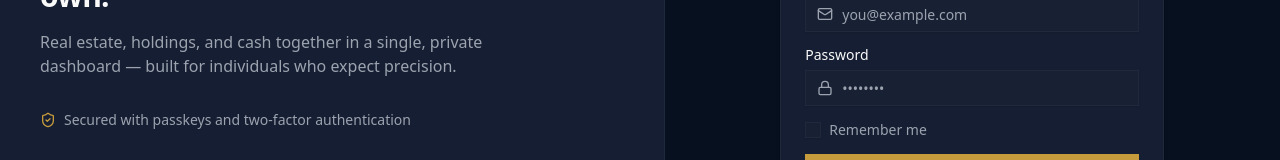
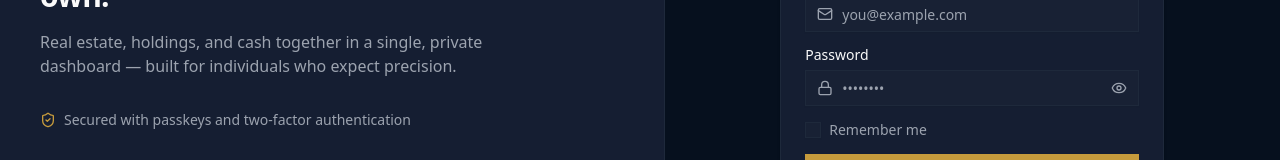
Before and after one commit to sch-navdev/opes-wealth, a Next.js app: page /login in a window 1280 px wide. Shown: the part 388-548 px from the top of the page. Built offline with nearby package versions, Linux system fonts and the light colour scheme.

Commit message:
feat: add password visibility toggle and refine login error messaging

```diff
--- a/src/app/auth/actions.ts
+++ b/src/app/auth/actions.ts
@@ -41,7 +41,16 @@ export async function login(formData: FormData): Promise<{ error: string }> {
   }
 
   if (signInError) {
-    return { error: signInError };
+    // Supabase returns the same generic "Invalid login credentials" for a
+    // wrong password AND for a correct-but-unverified account — the second
+    // case reads as "I typed it wrong" when the real issue is an unread
+    // confirmation email, so clarify it rather than passing the raw message
+    // straight through.
+    const message =
+      signInError === "Invalid login credentials"
+        ? "Invalid login credentials. If you just created an account, please check your email to verify it."
+        : signInError;
+    return { error: message };
   }
 
   revalidatePath("/", "layout");
--- a/src/app/login/login-form.tsx
+++ b/src/app/login/login-form.tsx
@@ -1,7 +1,7 @@
 "use client";
 
 import { useRef, useState, useTransition } from "react";
-import { CheckCircle2, Fingerprint, Lock, Mail, User } from "lucide-react";
+import { CheckCircle2, Eye, EyeOff, Fingerprint, Lock, Mail, User } from "lucide-react";
 import { Button } from "@/components/ui/button";
 import { Checkbox } from "@/components/ui/checkbox";
 import { Input } from "@/components/ui/input";
@@ -28,12 +28,35 @@ function isNextRedirectError(err: unknown): boolean {
   );
 }
 
+/** A small "eye" button that toggles absolute-positioned inside a password field's right edge. */
+function PasswordVisibilityToggle({
+  visible,
+  onToggle,
+}: {
+  visible: boolean;
+  onToggle: () => void;
+}) {
+  return (
+    <button
+      type="button"
+      onClick={onToggle}
+      tabIndex={-1}
+      aria-label={visible ? "Hide password" : "Show password"}
+      className="absolute right-3 top-1/2 -translate-y-1/2 text-muted-foreground hover:text-foreground"
+    >
+      {visible ? <EyeOff className="size-4" /> : <Eye className="size-4" />}
+    </button>
+  );
+}
+
 export function LoginForm() {
   const formRef = useRef<HTMLFormElement>(null);
   const [mode, setMode] = useState<Mode>("login");
   const [error, setError] = useState<string | null>(null);
   const [password, setPassword] = useState("");
   const [passwordTouched, setPasswordTouched] = useState(false);
+  const [showPassword, setShowPassword] = useState(false);
+  const [showConfirmPassword, setShowConfirmPassword] = useState(false);
   const [needsEmailVerification, setNeedsEmailVerification] = useState(false);
   const [isPending, startTransition] = useTransition();
   const [isPasskeyPending, setIsPasskeyPending] = useState(false);
@@ -212,17 +235,21 @@ export function LoginForm() {
             <Input
               id="password"
               name="password"
-              type="password"
+              type={showPassword ? "text" : "password"}
               placeholder="••••••••"
               required
               autoComplete={mode === "login" ? "current-password" : "new-password"}
-              className="pl-9"
+              className="pl-9 pr-9"
               value={password}
               onChange={(e) => setPassword(e.target.value)}
               onBlur={() => setPasswordTouched(true)}
               aria-invalid={
                 mode === "signup" && passwordTouched && passwordErrors.length > 0
               }
+            />
+            <PasswordVisibilityToggle
+              visible={showPassword}
+              onToggle={() => setShowPassword((v) => !v)}
             />
           </div>
           {mode === "signup" && passwordTouched && passwordErrors.length > 0 && (
@@ -242,11 +269,15 @@ export function LoginForm() {
               <Input
                 id="confirmPassword"
                 name="confirmPassword"
-                type="password"
+                type={showConfirmPassword ? "text" : "password"}
                 placeholder="••••••••"
                 required
                 autoComplete="new-password"
-                className="pl-9"
+                className="pl-9 pr-9"
+              />
+              <PasswordVisibilityToggle
+                visible={showConfirmPassword}
+                onToggle={() => setShowConfirmPassword((v) => !v)}
               />
             </div>
           </div>
@@ -287,6 +318,8 @@ export function LoginForm() {
             setError(null);
             setPassword("");
             setPasswordTouched(false);
+            setShowPassword(false);
+            setShowConfirmPassword(false);
             setMode(mode === "login" ? "signup" : "login");
           }}
           className="font-medium text-primary underline-offset-4 hover:underline"
--- a/tracker/Authentication-Security.md
+++ b/tracker/Authentication-Security.md
@@ -74,6 +74,10 @@
 - **Verified**: `tsc --noEmit` and `next build` both clean. Locally, a real Supabase error (`email rate limit exceeded`, hit from testing too many signups in a short window) correctly rendered as inline text with no crash and no console errors — the exact failure mode the hardening targets. A bad-credentials login also correctly showed "Invalid login credentials" inline. Could not test a real successful-login redirect against production credentials (none available in this environment), so the redirect passthrough is verified by code review/construction, not an observed successful redirect.
 - **Test accounts**: debugging this created two more unconfirmed test users in the live Supabase project (`opeswealth-verify-test@mailinator.com`, `opeswealth-debug-test@mailinator.com`, both disposable inboxes) — combined with the one from the previous session, there are now several test accounts pending cleanup.
 
+## Password Visibility Toggle & Login Error Clarification
+- **Password visibility**: `login-form.tsx` gained a small local `PasswordVisibilityToggle` component (an absolutely-positioned "eye" button, `text-muted-foreground hover:text-foreground` — semantic tokens, no hardcoded color) rendered inside both the Password and Confirm Password fields, toggling `type` between `password`/`text` via `showPassword`/`showConfirmPassword` state. `tabIndex={-1}` so it doesn't interrupt tab order between fields. Both toggles reset to hidden when switching between Login/Sign Up mode, alongside the existing password-field reset. Verified visually in both dark and light mode — icon renders correctly and toggling reveals/hides the typed password.
+- **Login error clarification**: Supabase returns the identical generic `"Invalid login credentials"` message for a wrong password *and* for a correct password on an unverified account, which reads as "you mistyped it" when the real issue is an unread confirmation email. `login()` in `auth/actions.ts` now checks for that exact message and substitutes: *"Invalid login credentials. If you just created an account, please check your email to verify it."* Any other Supabase error message passes through unchanged. Verified locally — a bad-credentials login now shows the clarified message inline, no crash, no console errors.
+
 ## Related
 - [[Database-Schema|Database Schema]] — `profiles` row auto-creation on signup (`0002_user_profile_trigger.sql`, extended by `0008`)
 - [[Profile-Settings|Profile & Settings]] — MFA management link now lives on `/dashboard/settings`
```
Also changed, not shown: tracker/Changelog.md.
